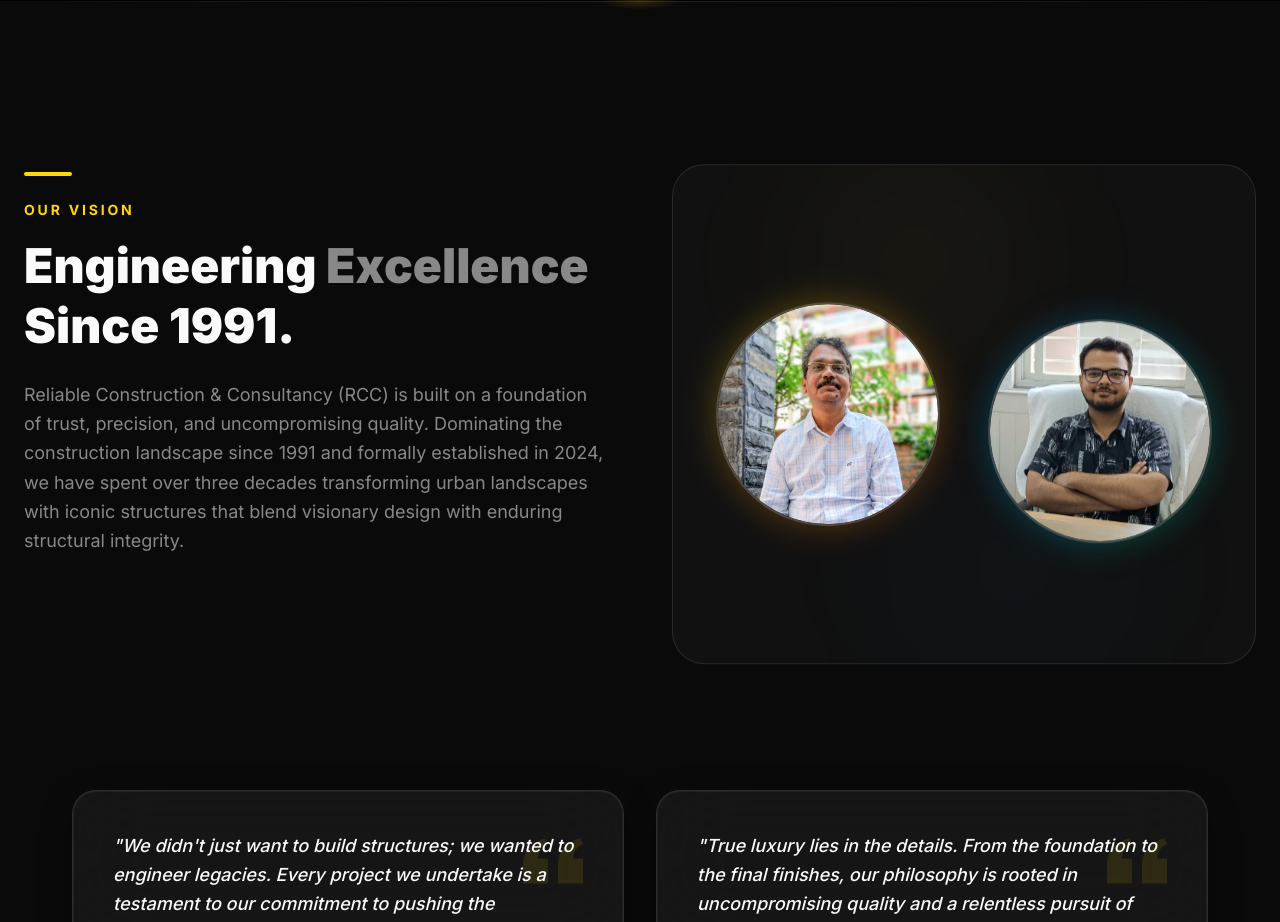
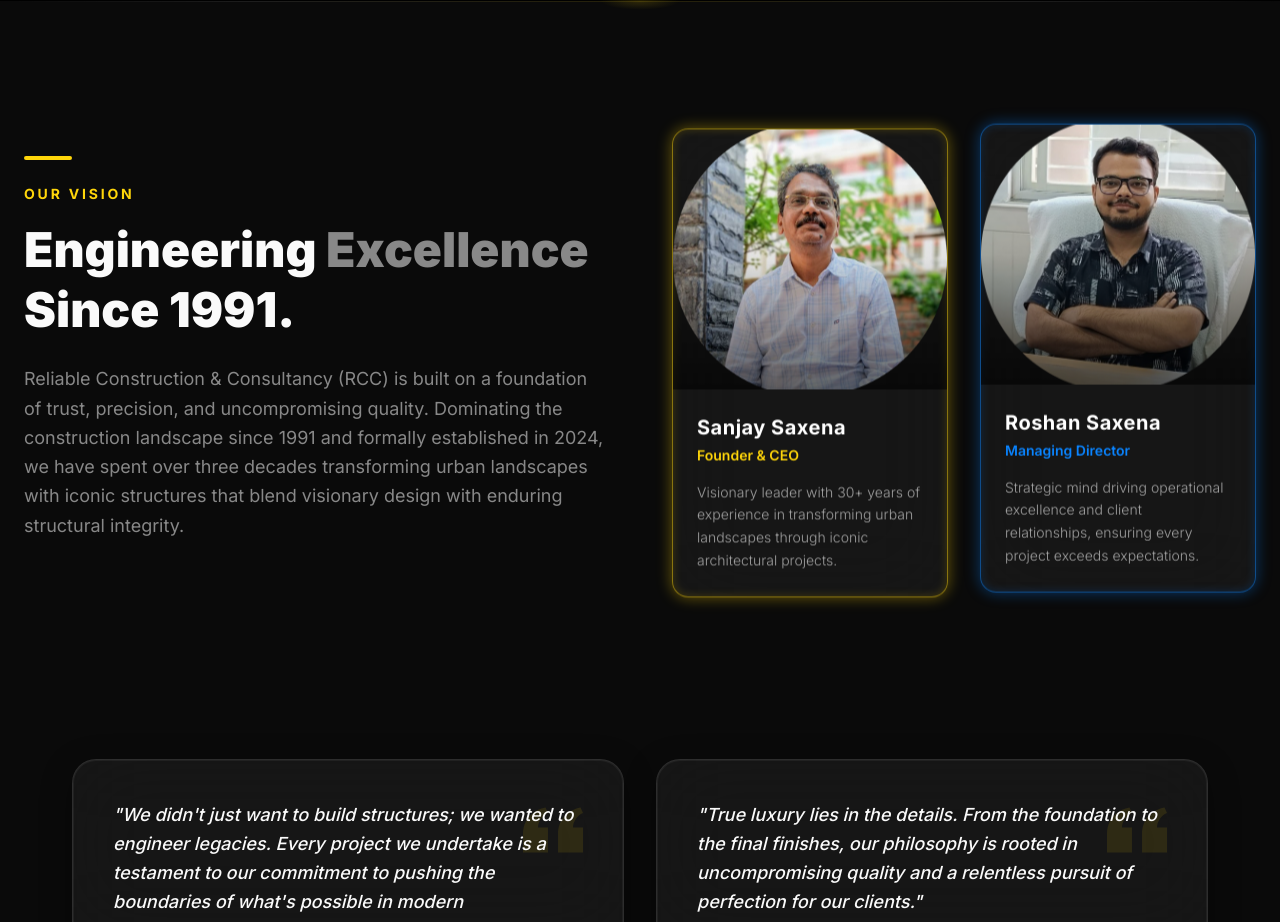
Before and after one commit to Niranjan8001/RCCbhopal, a Next.js app: page / in a window 1280 px wide. Shown: the part 6260-7182 px from the top of the page. Built offline with nearby package versions, Linux system fonts and the light colour scheme; a web font is replaced by a local one.

Commit message:
visioncard

```diff
--- a/src/components/AboutUs.tsx
+++ b/src/components/AboutUs.tsx
@@ -1,18 +1,12 @@
 'use client';
 
 import { useRef } from 'react';
-import { motion, useScroll, useTransform } from 'framer-motion';
+import { motion } from 'framer-motion';
 import Image from 'next/image';
 
 export default function AboutUs() {
   const sectionRef = useRef<HTMLDivElement>(null);
-  const { scrollYProgress } = useScroll({
-    target: sectionRef,
-    offset: ['start end', 'end start'],
-  });
 
-  const y1 = useTransform(scrollYProgress, [0, 1], [80, -80]);
-  const y2 = useTransform(scrollYProgress, [0, 1], [40, -40]);
 
   return (
     <section ref={sectionRef} className="py-32 px-6 relative overflow-hidden" id="about">
@@ -58,44 +52,76 @@
             </div>
           </motion.div>
 
-          <motion.div
-            style={{ y: y1 }}
-            className="hidden lg:flex flex-row items-center justify-center gap-12 h-[500px] rounded-[2rem] bg-white/[0.03] border border-white/10 relative px-8"
-          >
-            {/* Subtle background glow */}
-            <div className="absolute inset-0 rounded-[2rem] overflow-hidden">
-              <div className="absolute top-0 left-1/4 w-48 h-48 bg-accent-yellow/5 rounded-full blur-[80px]" />
-              <div className="absolute bottom-0 right-1/4 w-48 h-48 bg-accent-blue/5 rounded-full blur-[80px]" />
-            </div>
+          {/* Founder Cards — Anti-Gravity Floating */}
+          <div className="flex flex-col sm:flex-row gap-6 lg:gap-8 items-stretch">
 
-            {/* Avatar 1 */}
-            <div className="relative group">
-              <div className="absolute inset-0 bg-gradient-to-br from-accent-yellow to-accent-red rounded-full blur-[20px] opacity-20 group-hover:opacity-60 transition-all duration-700 pointer-events-none" />
-              <div className="relative w-56 h-56 rounded-full overflow-hidden border-2 border-white/20 shadow-[0_0_30px_rgba(255,214,10,0.1)] transition-all duration-700 group-hover:scale-105 group-hover:border-accent-yellow/50">
-                <Image src="/sanjay.png" alt="Founder 1" fill className="object-cover transition-transform duration-700 group-hover:scale-110" />
-                <div className="absolute inset-0 bg-black/60 opacity-0 group-hover:opacity-100 transition-all duration-500 flex items-center justify-center backdrop-blur-sm">
-                  <div className="transform translate-y-4 opacity-0 group-hover:translate-y-0 group-hover:opacity-100 transition-all duration-500 delay-100 text-center px-4">
-                    <p className="text-white font-bold text-lg tracking-wide">Sanjay Saxena</p>
-                    <p className="text-accent-yellow text-sm font-medium mt-1">Founder & CEO</p>
-                  </div>
+            {/* Card 1 — Sanjay Saxena */}
+            <motion.div
+              initial={{ opacity: 0, y: 40 }}
+              whileInView={{ opacity: 1, y: 0 }}
+              viewport={{ once: true, margin: '-80px' }}
+              transition={{ duration: 0.8 }}
+              className="flex-1 animate-anti-gravity"
+            >
+              <div className="relative glass-card-premium !rounded-2xl overflow-hidden group glow-edge-gold bg-black/40 backdrop-blur-3xl shadow-[0_20px_50px_-10px_rgba(0,0,0,0.7)] h-full flex flex-col">
+                <div className="absolute inset-0 bg-gradient-to-br from-accent-yellow/5 to-transparent opacity-0 group-hover:opacity-100 transition-opacity duration-700 pointer-events-none rounded-2xl" />
+
+                {/* Rectangular Image */}
+                <div className="relative w-full h-[220px] sm:h-[260px] overflow-hidden rounded-t-2xl shrink-0">
+                  <div className="absolute inset-0 bg-gradient-to-t from-black/60 via-black/10 to-transparent z-10" />
+                  <Image
+                    src="/sanjay.png"
+                    alt="Sanjay Saxena"
+                    fill
+                    className="object-cover transition-transform duration-700 group-hover:scale-105"
+                  />
                 </div>
-              </div>
-            </div>
 
-            {/* Avatar 2 */}
-            <motion.div className="relative group" style={{ y: y2 }}>
-              <div className="absolute inset-0 bg-gradient-to-br from-accent-blue to-accent-green rounded-full blur-[20px] opacity-20 group-hover:opacity-60 transition-all duration-700 pointer-events-none" />
-              <div className="relative w-56 h-56 rounded-full overflow-hidden border-2 border-white/20 shadow-[0_0_30px_rgba(0,194,255,0.1)] transition-all duration-700 group-hover:scale-105 group-hover:border-accent-blue/50">
-                <Image src="/roshan.png" alt="Founder 2" fill className="object-cover transition-transform duration-700 group-hover:scale-110" />
-                <div className="absolute inset-0 bg-black/60 opacity-0 group-hover:opacity-100 transition-all duration-500 flex items-center justify-center backdrop-blur-sm">
-                  <div className="transform translate-y-4 opacity-0 group-hover:translate-y-0 group-hover:opacity-100 transition-all duration-500 delay-100 text-center px-4">
-                    <p className="text-white font-bold text-lg tracking-wide">Roshan Saxena</p>
-                    <p className="text-accent-blue text-sm font-medium mt-1">Managing Director</p>
-                  </div>
+                {/* Content */}
+                <div className="p-6 flex flex-col flex-grow relative z-10">
+                  <h4 className="text-xl font-bold text-white tracking-wide mb-1">Sanjay Saxena</h4>
+                  <span className="text-accent-yellow text-sm font-semibold mb-4">Founder & CEO</span>
+                  <p className="text-white/60 text-sm leading-relaxed font-light">
+                    Visionary leader with 30+ years of experience in transforming urban landscapes through iconic architectural projects.
+                  </p>
                 </div>
               </div>
             </motion.div>
-          </motion.div>
+
+            {/* Card 2 — Roshan Saxena */}
+            <motion.div
+              initial={{ opacity: 0, y: 40 }}
+              whileInView={{ opacity: 1, y: 0 }}
+              viewport={{ once: true, margin: '-80px' }}
+              transition={{ duration: 0.8, delay: 0.15 }}
+              className="flex-1 animate-anti-gravity-delayed"
+            >
+              <div className="relative glass-card-premium !rounded-2xl overflow-hidden group glow-edge-blue bg-black/40 backdrop-blur-3xl shadow-[0_20px_50px_-10px_rgba(0,0,0,0.7)] h-full flex flex-col">
+                <div className="absolute inset-0 bg-gradient-to-br from-accent-blue/5 to-transparent opacity-0 group-hover:opacity-100 transition-opacity duration-700 pointer-events-none rounded-2xl" />
+
+                {/* Rectangular Image */}
+                <div className="relative w-full h-[220px] sm:h-[260px] overflow-hidden rounded-t-2xl shrink-0">
+                  <div className="absolute inset-0 bg-gradient-to-t from-black/60 via-black/10 to-transparent z-10" />
+                  <Image
+                    src="/roshan.png"
+                    alt="Roshan Saxena"
+                    fill
+                    className="object-cover transition-transform duration-700 group-hover:scale-105"
+                  />
+                </div>
+
+                {/* Content */}
+                <div className="p-6 flex flex-col flex-grow relative z-10">
+                  <h4 className="text-xl font-bold text-white tracking-wide mb-1">Roshan Saxena</h4>
+                  <span className="text-accent-blue text-sm font-semibold mb-4">Managing Director</span>
+                  <p className="text-white/60 text-sm leading-relaxed font-light">
+                    Strategic mind driving operational excellence and client relationships, ensuring every project exceeds expectations.
+                  </p>
+                </div>
+              </div>
+            </motion.div>
+
+          </div>
         </div>
 
         {/* Founders Statements */}
```
